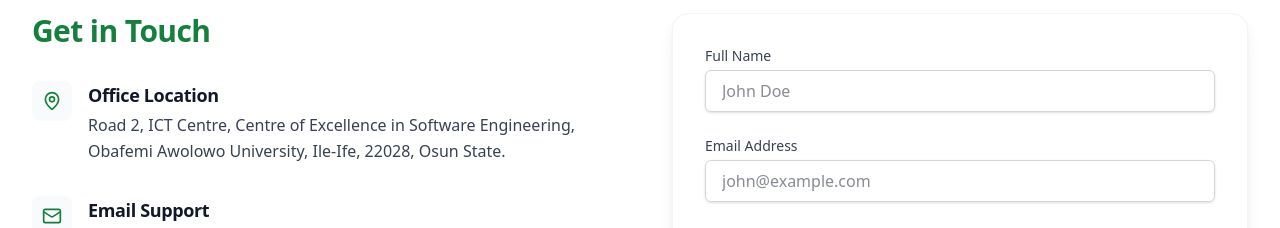
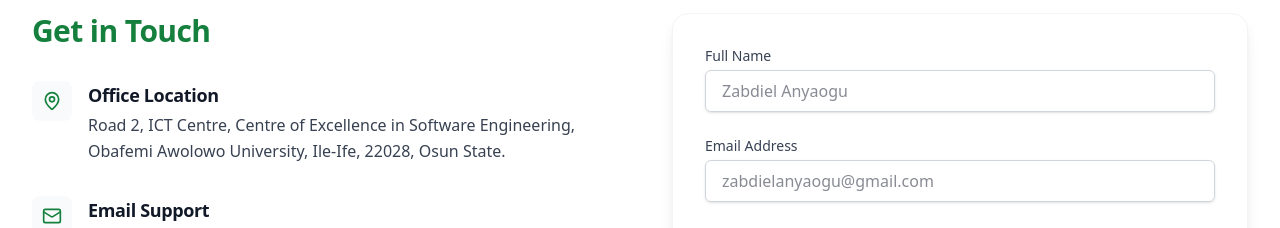
Before and after one commit to samkiell/GamboConsultancy, a Next.js app: page /contact in a window 1280 px wide. Shown: the part 424-652 px from the top of the page. Built offline with nearby package versions, Linux system fonts and the light colour scheme.

Commit message:
feat: Add a contact page with a form and company contact information.

```diff
--- a/src/app/contact/page.tsx
+++ b/src/app/contact/page.tsx
@@ -122,7 +122,7 @@ export default function ContactPage() {
                     id="name"
                     type="text"
                     className="w-full rounded-md border-gray-300 shadow-sm focus:border-brand-primary focus:ring-brand-primary border px-4 py-2"
-                    placeholder="John Doe"
+                    placeholder="Zabdiel Anyaogu"
                     {...register("name", { required: "Name is required" })}
                   />
                   {errors.name && <p className="text-red-500 text-sm mt-1">{errors.name.message}</p>}
@@ -134,7 +134,7 @@ export default function ContactPage() {
                     id="email"
                     type="email"
                     className="w-full rounded-md border-gray-300 shadow-sm focus:border-brand-primary focus:ring-brand-primary border px-4 py-2"
-                    placeholder="john@example.com"
+                    placeholder="zabdielanyaogu@gmail.com"
                     {...register("email", {
                       required: "Email is required",
                       pattern: {
```
Also changed, not shown: 1 other file (tests, documents, lock files or other folders).
